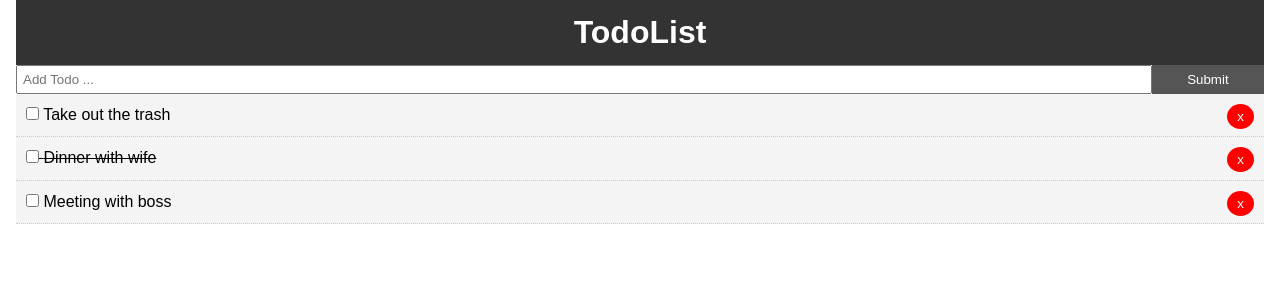
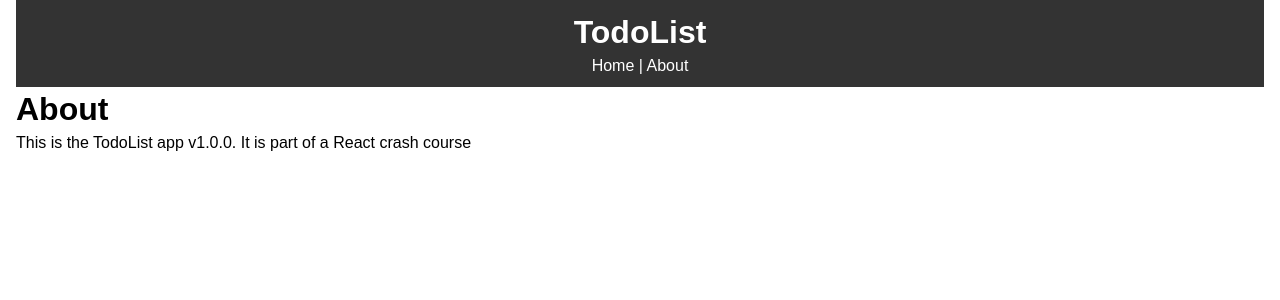
Before and after one commit to Inlic/react-todo, a React (Create React App) app: page /about in a window 1280 px wide. Shown: the top 300 px of the page. Built offline with nearby package versions, Linux system fonts and the light colour scheme.

Commit message:
basic routing with react

```diff
--- a/package.json
+++ b/package.json
@@ -8,6 +8,7 @@
     "@testing-library/user-event": "^12.1.10",
     "react": "^17.0.1",
     "react-dom": "^17.0.1",
+    "react-router-dom": "^5.2.0",
     "react-scripts": "4.0.1",
     "uuid": "^8.3.1",
     "web-vitals": "^0.2.4"
--- a/src/App.js
+++ b/src/App.js
@@ -1,7 +1,9 @@
 import React, { Component } from "react";
+import { BrowserRouter as Router, Route } from 'react-router-dom';
 import Header from './components/layout/Header';
 import Todos from './components/Todos';
 import AddTodo from './components/AddTodo';
+import About from './components/pages/About';
 import { v4 as uuidv4 } from 'uuid';
 
 import './App.css';
@@ -57,13 +59,20 @@
 
   render() {
     return (
+      <Router>
         <div className="App">
           <div className="container">
             <Header />
+            <Route exact path="/" render={props => (
+              <React.Fragment>
                 <AddTodo addTodo={this.addTodo} />
                 <Todos todos={this.state.todos} markComplete={this.markComplete} delTodo={this.delTodo} />
+              </React.Fragment>
+            )} />
+            <Route path="/about" component={About} />
           </div>
         </div>
+      </Router>
     );
   }
 }
--- a/src/components/layout/Header.js
+++ b/src/components/layout/Header.js
@@ -1,9 +1,11 @@
 import React from 'react';
+import { Link } from 'react-router-dom'
 
 function Header() {
   return (
     <header style={headerStyle}>
       <h1>TodoList</h1>
+      <Link style={linkStyle} to="/">Home</Link> | <Link style={linkStyle} to="/about">About</Link>
     </header>
   )
 }
@@ -15,4 +17,9 @@
   padding: '10px'
 }
 
+const linkStyle = {
+  color: '#fff',
+  textDecoration: 'none'
+}
+
 export default Header;
--- /dev/null
+++ b/src/components/pages/About.js
@@ -0,0 +1,12 @@
+import React from 'react'
+
+function About() {
+  return (
+    <React.Fragment>
+      <h1>About</h1>
+      <p>This is the TodoList app v1.0.0.  It is part of a React crash course</p>
+    </React.Fragment>
+  )
+}
+
+export default About;
```
Also changed, not shown: 2 other files (tests, documents, lock files or other folders). Lines whose indentation alone changed are shown as unchanged.
